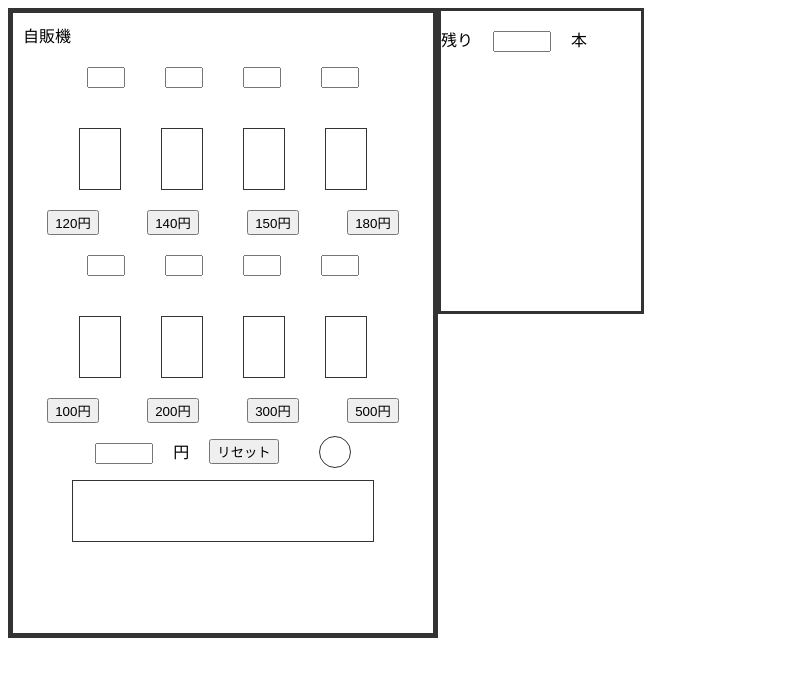
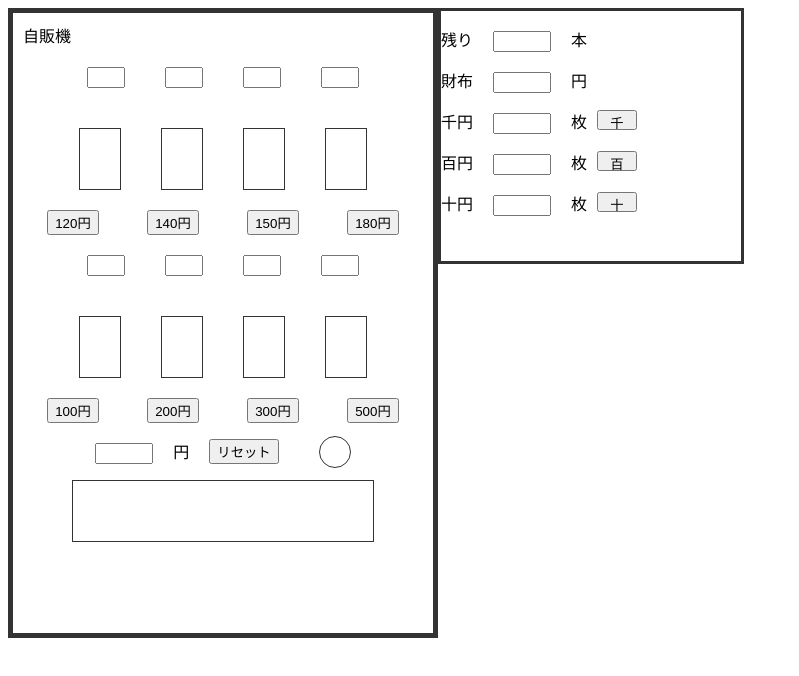
Before and after one commit to taka0713/jq-jihanki, a plain HTML site: page index.html in a window 1280 px wide. Shown: the whole page, without its empty margins (0-799 px from the left). Drawn offline with Linux system fonts and the light colour scheme.

Commit message:
20220601

```diff
--- a/index.html
+++ b/index.html
@@ -80,7 +80,10 @@
     <div class="container">
       <div class="remaining_juice">
         <p>残り<input type="text" class="money_count">本</p>
-
+        <p>財布<input type="text" class="money_count">円</p>
+        <p>千円<input type="text" class="money_count">枚<button type="button" class="money_button">千</button></p>
+        <p>百円<input type="text" class="money_count">枚<button type="button" class="money_button">百</button></p>
+        <p>十円<input type="text" class="money_count">枚<button type="button" class="money_button">十</button></p>
       </div>
     </div>
   </header>
--- a/script.js
+++ b/script.js
@@ -0,0 +1,3 @@
+$(function(){
+
+});
--- a/style.css
+++ b/style.css
@@ -138,7 +138,13 @@ header{
 }
 
 .container{
-    width: 200px;
-    height: 300px;
+    width: 300px;
+    height: 250px;
     border: 3px solid #333333;
 }
+
+.money_button{
+    width: 40px;
+    height: 20px;
+    margin-left: 10px;
+}
```
